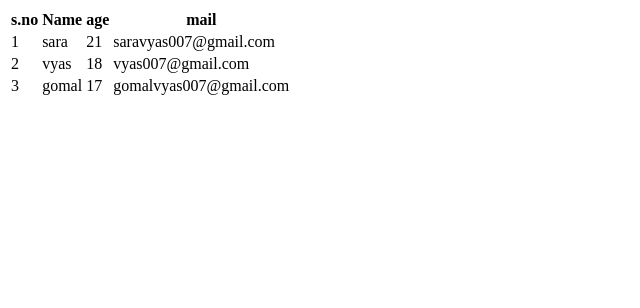
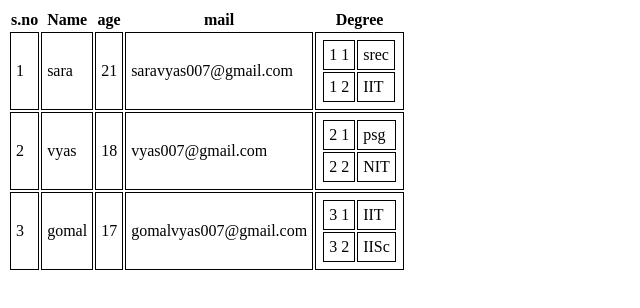
Before and after one commit to saravyas/angularjs, a plain HTML site: page ng-repeat/index.html in a window 1280 px wide. Shown: the whole page, without its empty margins (0-640 px from the left). Drawn offline with Linux system fonts and the light colour scheme.

Commit message:
nested ng-repeat with table border

```diff
--- a/ng-repeat/controller.js
+++ b/ng-repeat/controller.js
@@ -5,15 +5,18 @@ function saraCtrl($scope){
 	var persons = [{
 		name : "sara",
 		age : "21",
-		mail : "saravyas007@gmail.com"
- 	},{
+		mail : "saravyas007@gmail.com",
+		degree: [{ug:"srec"},{pg:"IIT"}]
+	},{
 		name : "vyas",
 		age : "18",
-		mail : "vyas007@gmail.com"
- 	},{
+		mail : "vyas007@gmail.com",
+		degree: [{ug:"psg"},{pg:"NIT"}]
+	},{
 		name : "gomal",
 		age : "17",
-		mail : "gomalvyas007@gmail.com"
+		mail : "gomalvyas007@gmail.com",
+		degree: [{ug:"IIT"},{pg:"IISc"}]
 	}];
 
 	$scope.persons = persons;
--- a/ng-repeat/index.html
+++ b/ng-repeat/index.html
@@ -13,6 +13,7 @@
  					<th>Name</th>
  					<th>age</th>
  					<th>mail</th>
+ 					<th>Degree</th>
  				</tr>
  			</thead>
  			<tbody>
@@ -29,9 +30,29 @@
  					<td>
  						{{person.mail}}
  					</td>
-  				</tr>
+ 					<td>
+ 					<table>
+ 						<tr ng-repeat="degree in person.degree">
+ 							<td>
+ 								{{$parent.$index+1}}
+ 								{{$index+1}}
+ 							</td>
+ 							<td>
+ 								{{degree.ug}}
+ 		 						{{degree.pg}}
+ 							</td>
+ 						</tr>
+ 					</table>
+ 					</td>
+ 				</tr>
  			</tbody>
  		</table>
   	</div>
 <body>
+<style type="text/css">
+	table td {
+  border: 1px solid black;
+    padding: 5px;
+}
+</style>
 </html>
```
